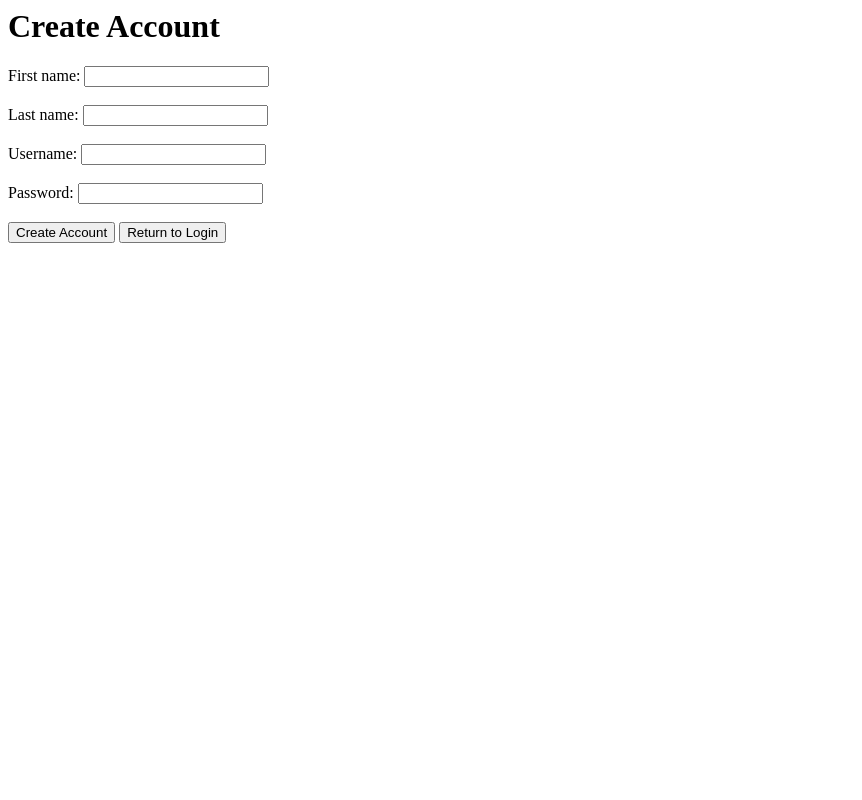
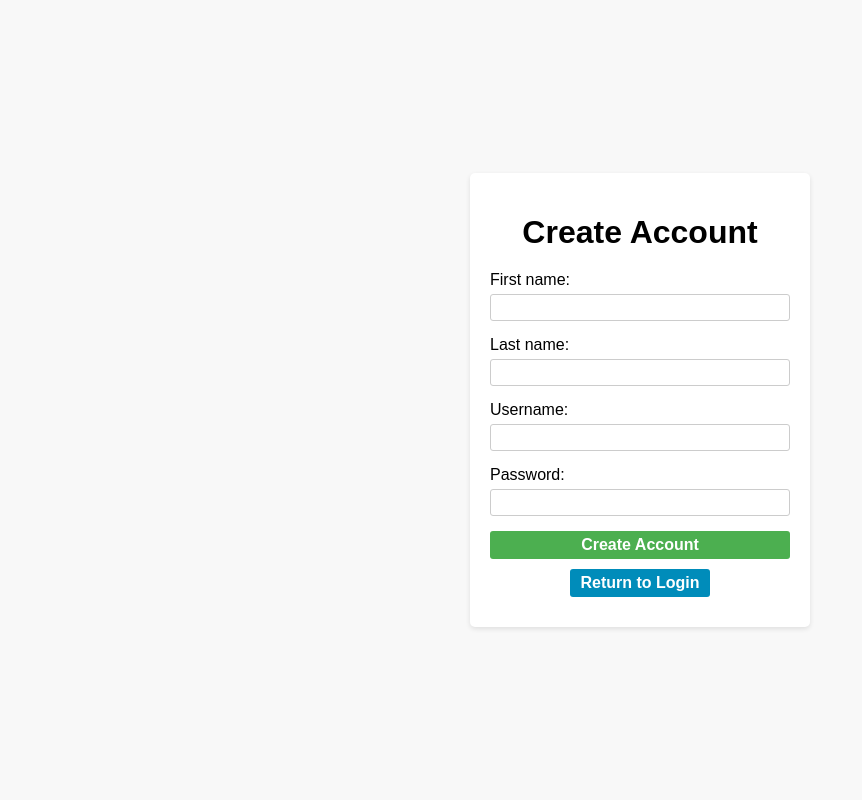
Before and after one commit to TheJasonOsmond/ClassMate-Schedule-Sharing-Tool, a Flask app: page /create_account_page in a window 1280 px wide. Shown: the whole page, without its empty margins (0-862 px from the left). Run offline with Flask 3, Linux system fonts and the light colour scheme; some libraries are stand-ins or nearby versions.

Commit message:
Sexy Create Account

```diff
--- a/Course-Schedule-Tool-2/templates/create_account.html
+++ b/Course-Schedule-Tool-2/templates/create_account.html
@@ -1,26 +1,113 @@
+<!doctype html>
 <html>
 <head>
     <title>Account Creation</title>
+    <style>
+        body {
+            font-family: Arial, sans-serif;
+            background-color: #f8f8f8;
+            display: flex;
+            justify-content: center;
+            align-items: center;
+            height: 100vh;
+            margin: 0;
+        }
+
+        .container {
+            background-color: #ffffff;
+            padding: 20px;
+            border-radius: 5px;
+            box-shadow: 0 2px 5px rgba(0, 0, 0, 0.1);
+            width: 300px;
+            display: flex;
+            flex-direction: column;
+            align-items: center;
+        }
+
+        h1 {
+            text-align: center;
+            margin-bottom: 20px;
+        }
+
+        label {
+            display: block;
+            margin-bottom: 5px;
+        }
+
+        input {
+            width: 100%;
+            padding: 5px;
+            box-sizing: border-box;
+            margin-bottom: 15px;
+            border-radius: 3px;
+            border: 1px solid #ccc;
+        }
+
+        input[type="submit"] {
+            background-color: #4CAF50;
+            border: none;
+            color: white;
+            cursor: pointer;
+            font-size: 16px;
+            font-weight: bold;
+            text-align: center;
+            text-decoration: none;
+            display: inline-block;
+            margin: 0 auto;
+            transition-duration: 0.4s;
+        }
+
+        input[type="submit"]:hover {
+            background-color: #45a049;
+        }
+
+        button {
+            background-color: #008CBA;
+            border: none;
+            color: white;
+            cursor: pointer;
+            font-size: 16px;
+            font-weight: bold;
+            text-align: center;
+            text-decoration: none;
+            display: inline-block;
+            margin: 10px auto;
+            padding: 5px 10px;
+            border-radius: 3px;
+            transition-duration: 0.4s;
+        }
+
+        button:hover {
+            background-color: #007399;
+        }
+
+        .status {
+            color: red;
+            font-weight: bold;
+            text-align: center;
+        }
+    </style>
 </head>
 <body>
+    <div class="container">
         <h1>Create Account</h1>
         <form action="/create_account" method="post">
             <label for="f_name">First name:</label>
-      <input type="text" id="f_name" name="f_name" required><br><br>
-
+            <input type="text" id="f_name" name="f_name" required>
             <label for="l_name">Last name:</label>
-      <input type="text" id="l_name" name="l_name" required><br><br>
-
+            <input type="text" id="l_name" name="l_name" required>
             <label for="username">Username:</label>
-      <input type="text" id="username" name="username" required><br><br>
-
+            <input type="text" id="username" name="username" required>
             <label for="password">Password:</label>
-      <input type="password" id="password" name="password" required><br><br>
-
-      <input type="submit" value="Create Account"> <button onclick="location.href='/'">Return to Login</button>
+            <input type="password" id="password" name="password" required>
+            <input type="submit" value="Create Account">
+            <div style="text-align: center;">
+              <button onclick="location.href='/'">Return to Login</button>
+            </div>
             {% if status_message %}
                 <p class="status">{{ status_message }}</p>
             {% endif %}
         </form>
+    </div>
 </body>
 </html>
```
Lines whose indentation alone changed are shown as unchanged.
